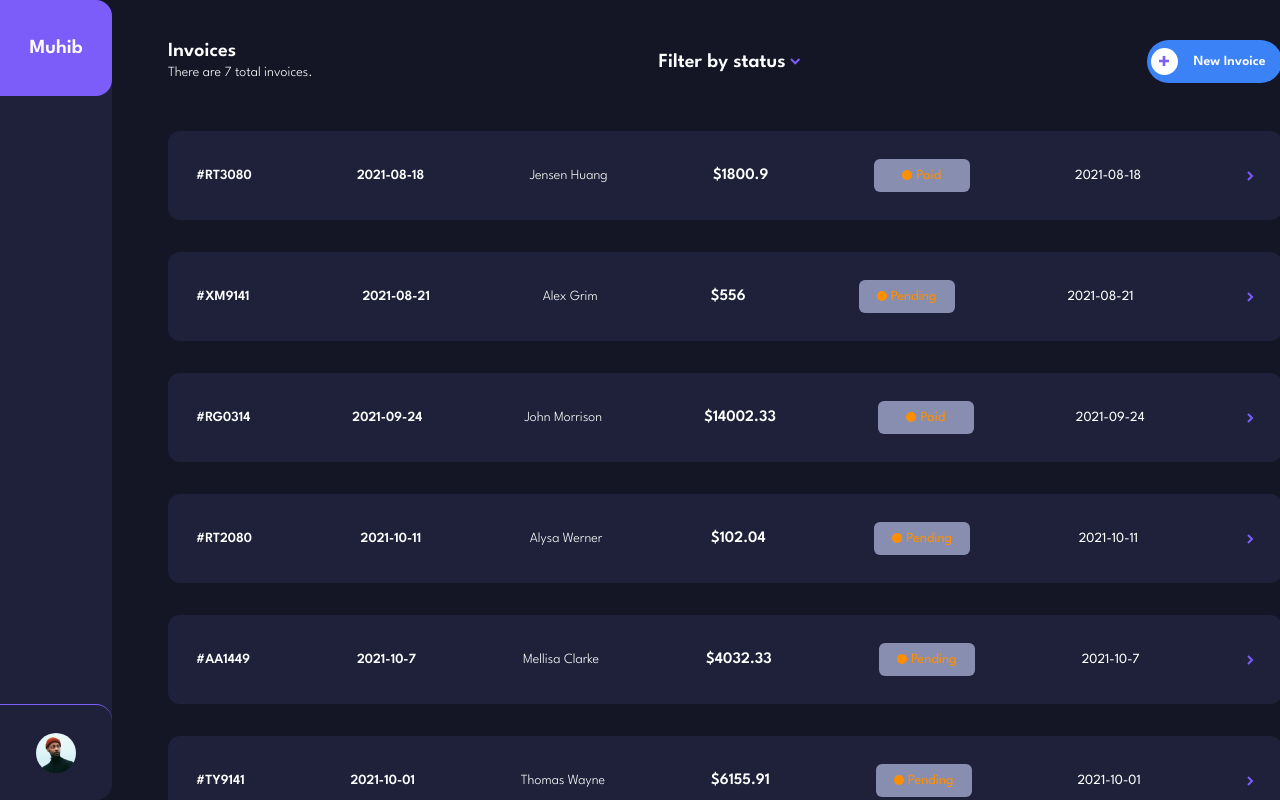
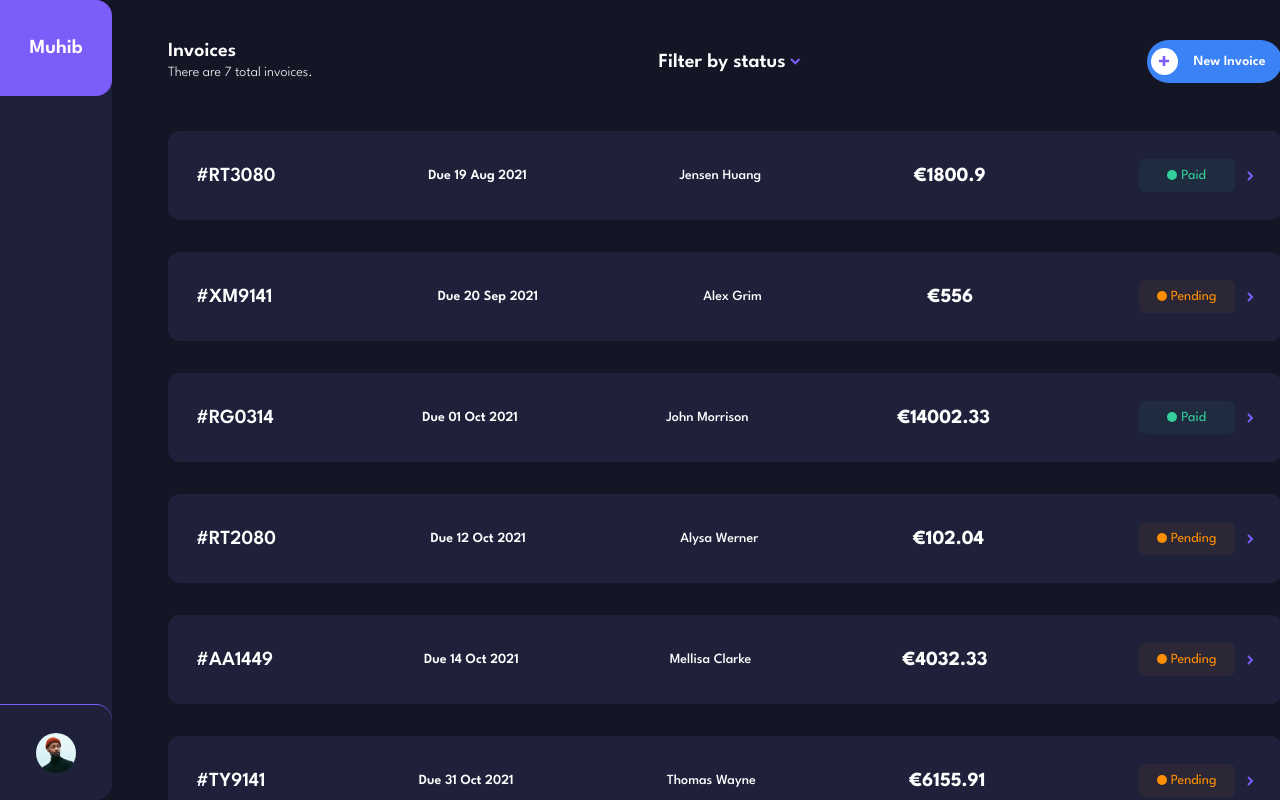
Before and after one commit to binaydhakal/Invoice-CRUD-NextJs, a Next.js app: page / in a window 1280 px wide. Shown: the top 800 px of the page. Built offline with nearby package versions, Linux system fonts and the light colour scheme.

Commit message:
some issues resolved and added new feature

```diff
--- a/components/Invoice/Invoice.tsx
+++ b/components/Invoice/Invoice.tsx
@@ -5,11 +5,12 @@ import DownRight from '../../assets/icon-arrow-right.svg'
 import LeftArrow from '../../assets/icon-arrow-left.svg'
 import IconPlus from '../../assets/icon-plus.svg'
 import { InvoiceType } from "../../constants/interfracer";
-import { getStatusColor } from "../../utilities";
+import { formatDate, getStatusColor } from "../../utilities";
 import InvoiceDetails from "./InvoiceDetails";
 import { getInvoiceContext } from "../../contexts/Invoice";
 import { currentInvoiceState } from "../../store/slices/invoiceSlice";
 import EmptyInvoice from "./EmptyInvoice";
+import Status from "./Status";
 
 const Invoice = () => {
   const [invoicesList, setInvoicesList] = useState<InvoiceType[]>([]);
@@ -53,30 +54,26 @@ const Invoice = () => {
       </div>
       <div>
         {invoicesList.length ? invoicesList.map((invoice) => {
-          const { id, createdAt, clientName, total, status } = invoice
+          const { id, createdAt, clientName, total, status,paymentDue } = invoice
           return (
             // <Link href={`/invoices/id`} passHref>
               <div key={invoice?.id} className="flex items-center justify-between rounded-xl p-7 bg-[var(--secondary-color)] mb-8 transition hover:border-[var(--primary-color)] hover:border hover:scale-y-110 cursor-pointer"  onClick={() => handleDisplayInvoiceDescription(invoice)}>
                 <div>
-                  <h5>#{id}</h5>
+                  <h2>#{id}</h2>
                 </div>
                 <div>
-                  <h6>{createdAt}</h6>
+                  <h6>Due   {formatDate(paymentDue)}</h6>
                 </div>
                 <div>
-                  <p>{clientName}</p>
+                  <p className="font-medium">{clientName}</p>
                 </div>
                 <div>
-                  <h3>${total}</h3>
+                  <h2 className="font-bold">€{total}</h2>
                 </div>
-                <div className={`flex flex-row items-center justify-center py-1.5 px-3 w-24 rounded-md text-center border-0 outline-0 capitalize text-[var(--pending-status-bg)] bg-[var(--pending-status-color)] gap-1`}>
-                  <div className="h-[10px] w-[10px] rounded-[50%] bg-[var(--pending-status-bg)] mb-[2px]" />
-                  {status}
+                <div className="flex items-center gap-3 cursor-pointer">
+                  <Status status={status} />
+                  <DownRight />
                 </div>
-                <span>{createdAt}</span>
-                <span className="cursor-pointer">
-                  <DownRight />
-                </span>
               </div>
             // </Link>
           )
--- a/components/Invoice/InvoiceDetails.tsx
+++ b/components/Invoice/InvoiceDetails.tsx
@@ -5,6 +5,7 @@ import { getInvoiceContext } from "../../contexts/Invoice";
 import { currentInvoiceState, deleteInvoice, updateInvoice } from "../../store/slices/invoiceSlice";
 import { getStatusColor, initialInvoice } from "../../utilities";
 import Modal from "../modals/Modal";
+import Status from "./Status";
 
 const InvoiceDetails = ({invoiceData, onBack}: {invoiceData: InvoiceType; onBack: any}) => {
   const [modalOpen, setModalOpen] = useState<boolean>(false)
@@ -32,10 +33,10 @@ const InvoiceDetails = ({invoiceData, onBack}: {invoiceData: InvoiceType; onBack
         <div className="flex items-center justify-between p-7 rounded-lg mb-8 bg-[var(--secondary-color)] overflow-hidden shadow-lg">
             <div className="flex items-center gap-x-6">
                 <h3>Status</h3>
-                <div className={`${getStatusColor(status)} capitalize text-lg`}>{status}</div>
+                <Status status={status} />
             </div>
             <div className="flex items-center gap-x-4">
-                <button className="bg-[var(--edit-btn-bg)] p-[12px] rounded-2xl" onClick={() => setDisplayData(invoiceData)}>Edit</button>
+                <button className="bg-[var(--edit-btn-bg)] p-[12px] rounded-2xl" onClick={() => setDisplayData(invoiceDescripiton)}>Edit</button>
                 <button className="bg-[var(--delete-btn-bg)] p-[12px] rounded-2xl" onClick={() => setModalOpen(true)}>Delete</button>
                 {!(status === 'paid') && <button className="bg-[var(--primary-color)] p-[12px] rounded-2xl"  onClick={() => dispatch(updateInvoice({ ...invoiceDescripiton, status: 'paid' }))}>Mark as Paid</button>}
             </div>
--- /dev/null
+++ b/components/Invoice/Status.tsx
@@ -0,0 +1,13 @@
+import React from 'react'
+import { getStatusColor } from '../../utilities'
+
+const Status = ({status}:{status: string | undefined}) => {
+  return (
+    <div className={`flex flex-row items-center justify-center py-1.5 px-3 w-24 rounded-md text-center border-0 outline-0 capitalize ${getStatusColor(status)} gap-1`}>
+        <div className="h-[10px] w-[10px] rounded-[50%] mb-[2px]" />
+        {status}
+    </div>
+  )
+}
+
+export default Status
--- a/store/slices/invoiceSlice.ts
+++ b/store/slices/invoiceSlice.ts
@@ -3,7 +3,7 @@ import type { PayloadAction } from '@reduxjs/toolkit'
 import { InvoiceType, Item } from '../../constants/interfracer'
 import { useSelector } from 'react-redux'
 import { RootState } from '../store'
-import { getRandomId } from '../../utilities'
+import { getRandomId, getRandomUniqueId } from '../../utilities'
 
 const initialState: Array<InvoiceType> = []
 
@@ -16,7 +16,7 @@ export const invoiceSlice = createSlice({
     },
     createInvoice: (state, action) => {
       const { items } = action.payload
-      const id = getRandomId()
+      const id = getRandomUniqueId()
       let total: number = 0;
       items?.map((item: Item) => total = item.total + total);
       const new_item = { ...action.payload, id, total }
--- a/styles/globals.css
+++ b/styles/globals.css
@@ -16,8 +16,9 @@ html{
     --body-bg: #141625;
     --paid-status-bg: #1f2c3f;
     --paid-status-color: #32cf9b;
-    --pending-status-bg: #ff8f00;
-    --pending-status-color: #888eb0;
+    --pending-status-bg: rgba(255, 143, 0, 0.06);
+    --pending-status-color: #ff8f00;
+    --small-text-color: #888eb0;
     --draft-bg: #252945;
     --delete-btn-bg: #ec5757;
     --edit-btn-bg: #252945;
@@ -106,6 +107,30 @@ button {
     @apply bg-[#1f2c3f] mr-5
 }
 
+.paid_status {
+    @apply bg-[var(--paid-status-bg)] text-[var(--paid-status-color)]
+}
+
+.paid_status div {
+    @apply bg-[var(--paid-status-color)]
+}
+
+.pending_status {
+    @apply bg-[var(--pending-status-bg)] text-[var(--pending-status-color)]
+}
+
+.pending_status div {
+    @apply bg-[var(--pending-status-color)]
+}
+
+.draft_status {
+    @apply bg-[#1f2c3f] text-[var(--small-text-color)]
+}
+
+.draft_status div {
+    @apply bg-[var(--small-text-color)]
+}
+
 .new__invoice__btns{
     @apply flex justify-between pt-10 pb-4 z-[999] bg-[var(--secondary-color)] rounded-t-3xl shadow-lg
 }
--- a/utilities/index.ts
+++ b/utilities/index.ts
@@ -1,12 +1,44 @@
 export const getStatusColor = (status: string | undefined) => {
     switch (status) {
-        case 'paid': return 'bg-[var(--paid-status-bg)] text-[var(--paid-status-color)]';
-        case 'pending': return 'bg-[var(--pending-status-bg)] text-[var(--pending-status-color)]';
-        case 'draft': return 'bg -[var(--draft-bg)] text-[--paid-status-color]';
-        case 'paid': return 'bg -[var(--paid-status-bg)] text-[--paid-status-color]';
-        case 'paid': return 'bg -[var(--paid-status-bg)] text-[--paid-status-color]';
-        default: return 'bg -[var(--paid-status-bg)] text-[--paid-status-color]';
+        case 'paid': return 'paid_status';
+        case 'pending': return 'pending_status';
+        case 'draft': return 'draft_status';
     }
+}
+
+export const getBackgroundColorForDot = (status: string | undefined) => {
+    switch (status) {
+        case 'paid': return '--paid-status-color';
+        case 'pending': return '--pending-status-color';
+        case 'draft': return '--small-text-color';
+    }
+}
+
+export const formatDate = (date: string) => {
+    const date_split = date.split('-');
+    const formattedDate = `${date_split[2]} ${getMonthName(date_split[1])} ${date_split[0]}`
+    return formattedDate
+}
+
+const getMonthName = (monthNumber: string) => {
+  const date = new Date();
+  date.setMonth(parseInt(monthNumber, 10) - 1);
+
+  return date.toLocaleString('en-US', { month: 'short' });
+}
+
+export const getRandomUniqueId = () => {
+    const random_number = Math.floor(1000 + Math.random() * 9000);
+    const unique_id = `${randomDoubleString()}${random_number}`
+    return unique_id;
+}
+
+const randomDoubleString = () => {
+    return `${randomString()}${randomString()}`.toUpperCase()
+}
+
+const randomString = () => {
+    return String.fromCharCode(0|Math.random()*26+97);
 }
 
 export const getWindowDimension = () => {
```
Also changed, not shown: components/Invoice/CrudInvoice.tsx (+8 -6 lines).
